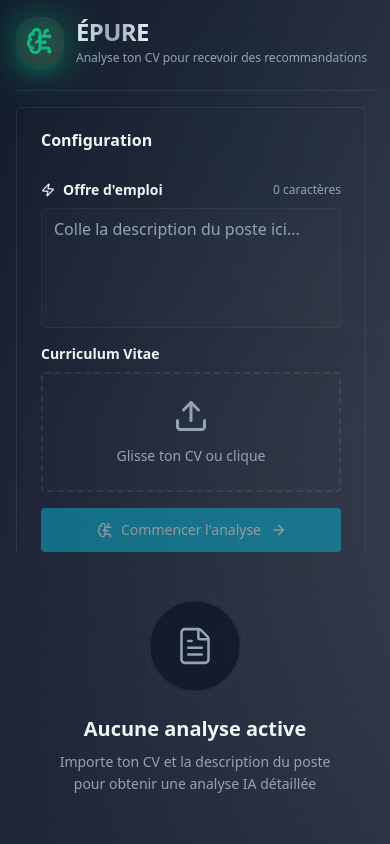
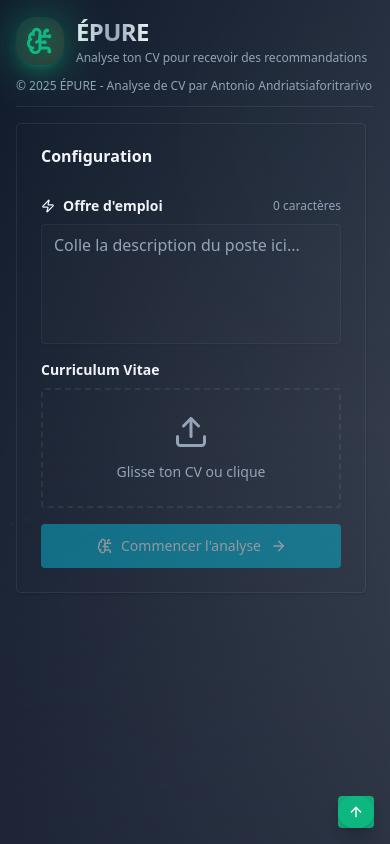
Before and after one commit to Tonio0108/epure_view, a React (Vite) app: page / in a window 390 px wide. Built offline with nearby package versions, Linux system fonts and the light colour scheme.

Commit message:
ajust mobile layout

```diff
--- a/src/App.tsx
+++ b/src/App.tsx
@@ -14,6 +14,7 @@ import {
   Zap,
   X,
   ArrowRight,
+  ArrowUp,
   Target,
   Lightbulb,
 } from "lucide-react";
@@ -84,6 +85,14 @@ export default function App() {
         missingSkills: JSON.parse(data.missingSkills),
         suggestions: JSON.parse(data.suggestions)
       });
+
+      // Scroll immédiat vers les résultats (mobile only)
+      if (window.innerWidth < 1024) {
+        const resultsSection = document.getElementById('results-section');
+        if (resultsSection) {
+          resultsSection.scrollIntoView({ behavior: 'smooth', block: 'start' });
+        }
+      }
     } catch (err) {
       const errorMessage = err instanceof Error ? err.message : "Une erreur est survenue lors de l'analyse";
       showAlert("Erreur", errorMessage, "error");
@@ -112,7 +121,22 @@ export default function App() {
   );
 
   return (
-    <div className="h-screen bg-gradient-to-br from-background to-card text-foreground relative overflow-hidden flex flex-col transition-colors duration-300 dark">
+    <div className="h-screen bg-gradient-to-br from-background to-card text-foreground relative lg:overflow-hidden overflow-auto flex flex-col transition-colors duration-300 dark">
+
+      <div className="lg:hidden fixed bottom-4 rounded-full right-4 z-50">
+        <Button
+          size="sm"
+          onClick={() => {
+            const header = document.getElementById('header-section');
+            if (header) {
+              header.scrollIntoView({ behavior: 'smooth', block: 'start' });
+            }
+          }}
+          className="shadow-lg rounded-full bg-primary/90 hover:bg-primary text-primary-foreground"
+        >
+          <ArrowUp size={16} />
+        </Button>
+      </div>
 
       {/* Enhanced background effects - Dark mode optimized */}
       <div className="absolute inset-0 overflow-hidden pointer-events-none">
@@ -174,6 +198,7 @@ export default function App() {
 
           {/* Header compact */}
           <motion.header
+            id="header-section"
             className="flex-shrink-0 flex flex-col sm:flex-row justify-between items-start sm:items-center gap-3 border-b pb-3"
             initial={{ opacity: 0, y: -20 }}
             animate={{ opacity: 1, y: 0 }}
@@ -202,13 +227,17 @@ export default function App() {
               </div>
             </div>
             <div className="flex items-center gap-3">
+              <p className="text-xs text-muted-foreground">
+                © 2025 ÉPURE - Analyse de CV par Antonio Andriatsiaforitrarivo
+              </p>
             </div>
           </motion.header>
 
-          {/* Main content - Grid avec overflow */}
-          <div className="flex-1 grid grid-cols-1 lg:grid-cols-12 gap-4 min-h-0">
+          {/* Main content - Full screen sections on mobile */}
+          <div className="flex-1 lg:grid lg:grid-cols-12 lg:gap-4 lg:min-h-0">
+            {/* Configuration Section - Full Screen on Mobile, Half on Desktop */}
             <motion.div
-              className="lg:col-span-5 flex flex-col gap-3 overflow-y-auto pr-2 custom-scrollbar"
+              className="min-h-screen lg:min-h-0 flex flex-col gap-3 overflow-y-auto pr-2 custom-scrollbar lg:col-span-5"
               initial={{ opacity: 0, x: -50 }}
               animate={{ opacity: 1, x: 0 }}
               transition={{ duration: 0.6, delay: 0.2 }}
@@ -386,8 +415,19 @@ export default function App() {
               </Card>
             </motion.div>
 
-            {/* Colonne Droite : Résultats avec scroll */}
-            <div className="lg:col-span-7 flex flex-col min-h-0">
+            {/* Results Section - Full Screen on Mobile, Right on Desktop */}
+            <div id="results-section" className="min-h-screen lg:min-h-0 flex flex-col overflow-y-auto lg:col-span-7">
+              {/* Bouton scroll haut - Mobile only */}
+              <div className="lg:hidden fixed bottom-4 right-4 z-50">
+                <Button
+                  size="sm"
+                  onClick={() => window.scrollTo({ top: 0, behavior: 'smooth' })}
+                  className="shadow-lg bg-primary/90 hover:bg-primary text-primary-foreground"
+                >
+                  <ArrowUp size={16} />
+                </Button>
+              </div>
+
               <AnimatePresence mode="wait">
                 {loading ? (
                   <motion.div
```
